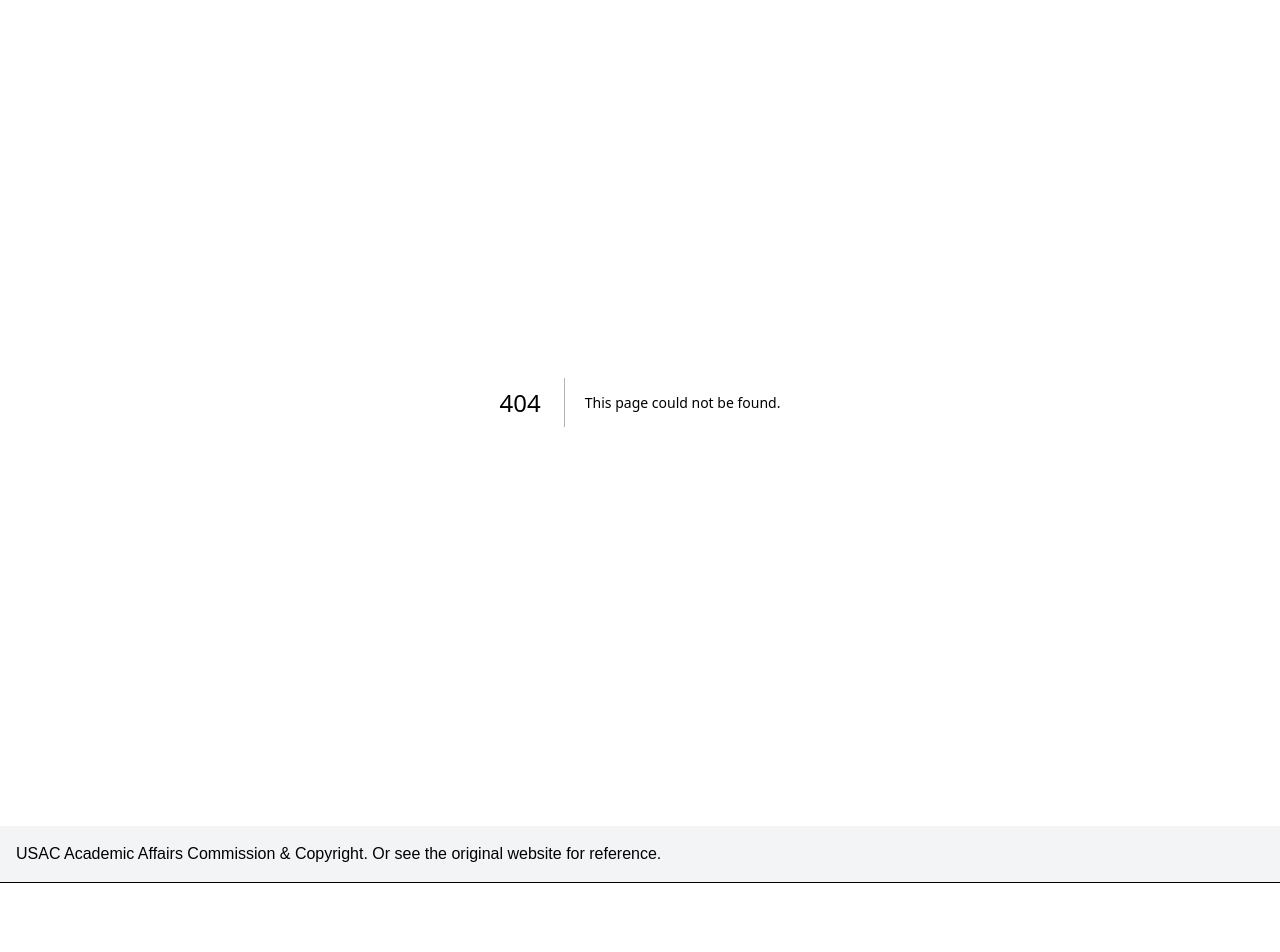
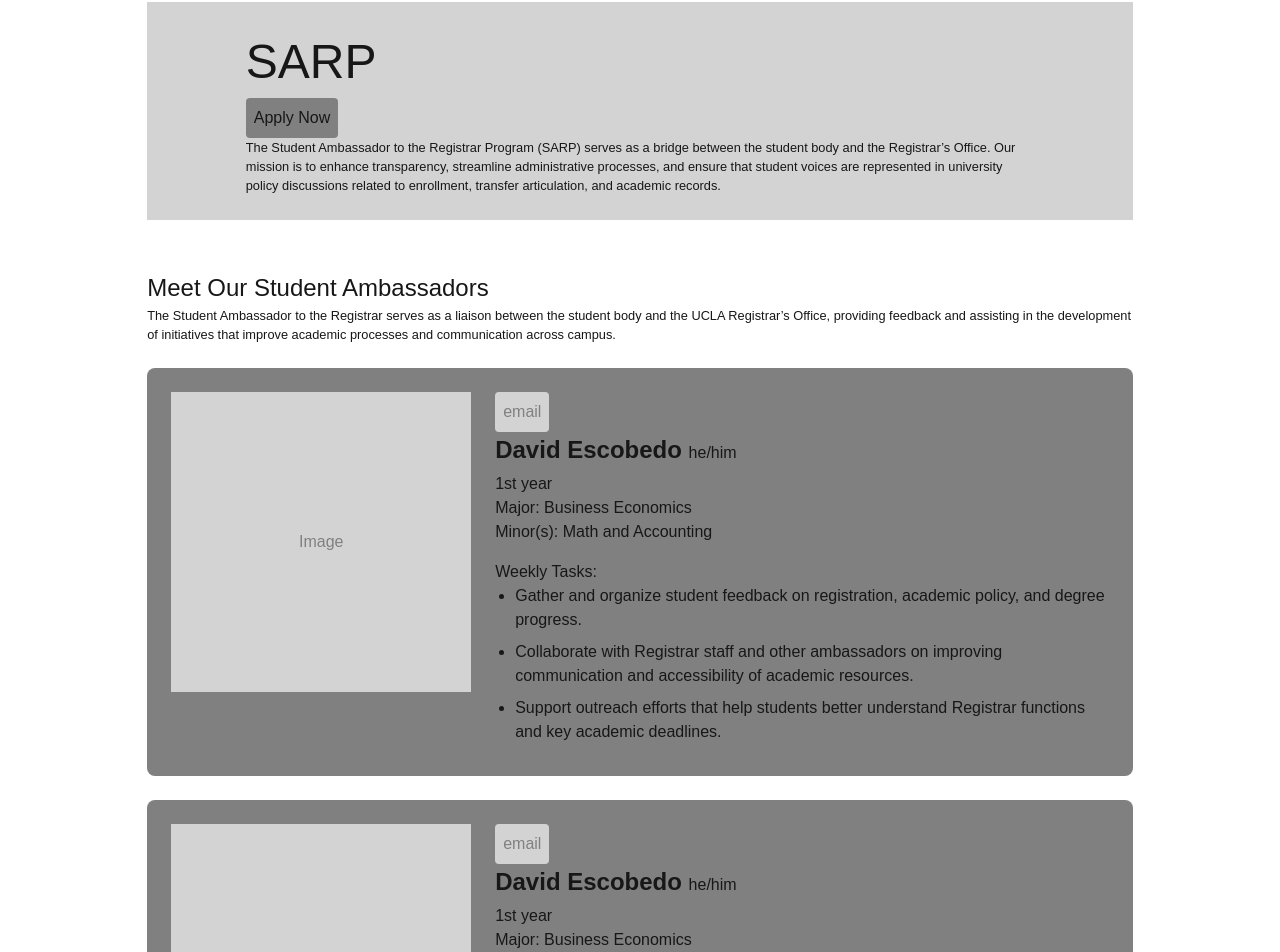
Before and after one commit to hillarynve/usac-aac-website, a Next.js app: page /sarp in a window 1280 px wide. Before the commit this address had no page. Shown: the part 254-1206 px from the top of the page. Before the commit the page ends 1137 px from the top, so only its background shows below. Built offline with nearby package versions, Linux system fonts and the light colour scheme.

Commit message:
updated SARP mid-fi

```diff
--- /dev/null
+++ b/app/sarp/page.tsx
@@ -0,0 +1,111 @@
+import Link from "next/link";
+import "./styles.css";
+
+export default function SARP() {
+  return (
+
+    <section className="web-page">
+      <div className = "header-section">
+        <div className = "heading-padding">
+          {/* title */}
+          <h1 className="page-title">SARP</h1>
+          <button className="apply-button">Apply Now</button>
+
+          {/* mission statement */}
+          <p className="paragraph-text">
+            The Student Ambassador to the Registrar Program (SARP) serves as a bridge between the student body and the Registrar’s Office. Our mission is to enhance transparency, streamline administrative processes, and ensure that student voices are represented in university policy discussions related to enrollment, transfer articulation, and academic records.
+          </p>
+        </div>
+      </div>
+
+      {/* student ambassadors section  */}
+      <div className = "student-ambassadors-section">
+        <h3 className = "heading">Meet Our Student Ambassadors</h3>
+        <p className="paragraph-text">The Student Ambassador to the Registrar serves as a liaison between the student body and the UCLA Registrar’s Office, providing feedback and assisting in the development of initiatives that improve academic processes and communication across campus.</p>
+
+        {/* ambassador card 1 */}
+        <div className="ambassador-card">
+          <div className="ambassador-image">
+            <span>Image</span>
+          </div>
+          <div className="ambassador-info">
+            <button className="email-button">email</button>
+            <div className="ambassador-header">
+              <div>
+                <h4 className="ambassador-name">David Escobedo <span className="pronouns">he/him</span></h4>
+                <p className="ambassador-p">1st year</p>
+                <p className="ambassador-p"> Major: Business Economics</p>
+                <p className="ambassador-p">Minor(s): Math and Accounting</p>
+              </div>
+            </div>
+
+            <div className="ambassador-tasks">
+              <p className = "ambassador-p">Weekly Tasks:</p>
+              <ul>
+                <li>Gather and organize student feedback on registration, academic policy, and degree progress.</li>
+                <li>Collaborate with Registrar staff and other ambassadors on improving communication and accessibility of academic resources.</li>
+                <li>Support outreach efforts that help students better understand Registrar functions and key academic deadlines.</li>
+              </ul>
+            </div>
+          </div>
+        </div>
+        {/* ambassador card 2 */}
+        <div className="ambassador-card">
+          <div className="ambassador-image">
+            <span>Image</span>
+          </div>
+          <div className="ambassador-info">
+            <button className="email-button">email</button>
+            <div className="ambassador-header">
+              <div>
+                <h4 className="ambassador-name">David Escobedo <span className="pronouns">he/him</span></h4>
+                <p className="ambassador-p">1st year</p>
+                <p className="ambassador-p"> Major: Business Economics</p>
+                <p className="ambassador-p">Minor(s): Math and Accounting</p>
+              </div>
+            </div>
+
+            <div className="ambassador-tasks">
+              <p className = "ambassador-p">Weekly Tasks:</p>
+              <ul>
+                <li>Gather and organize student feedback on registration, academic policy, and degree progress.</li>
+                <li>Collaborate with Registrar staff and other ambassadors on improving communication and accessibility of academic resources.</li>
+                <li>Support outreach efforts that help students better understand Registrar functions and key academic deadlines.</li>
+              </ul>
+            </div>
+          </div>
+        </div>
+      </div>
+
+      {/* current projects section  */}
+      <div className = "current-projects-section">
+        <h3 className = "heading">Current Projects</h3>
+
+        <div className="projects-scroll-container">
+          <div className="project-card">
+            <h4 className="project-title">Transferology & Course Substitution Repository:</h4>
+            <p className="project-description">Improving transfer course clarity and petition processing.</p>
+          </div>
+
+          <div className="project-card">
+            <h4 className="project-title">Survey on Registrar-Related Student Experiences:</h4>
+            <p className="project-description">Gathering feedback to enhance Registrar services and communication.</p>
+          </div>
+
+          <div className="project-card">
+            <h4 className="project-title">Website and Outreach Initiative:</h4>
+            <p className="project-description">Increasing student awareness of Registrar resources and policies.</p>
+          </div>
+
+          <div className="project-card">
+            <h4 className="project-title">Support for Unofficial Transcript Markings:</h4>
+            <p className="project-description">Advancing transparency and access at UCLA.</p>
+          </div>
+        </div>
+      </div>
+
+      <Link href="/" className="mt-4 inline-block text-blue-600 hover:underline">
+        Back to Home </Link>
+    </section>
+  );
+}
--- /dev/null
+++ b/app/sarp/styles.css
@@ -0,0 +1,136 @@
+@import "tailwindcss";
+/*overall*/
+.web-page {
+padding-left: 10%;
+padding-right: 10%;
+}
+/* -------------------------------------------------
+Heading
+------------------------------------------------- */
+.header-section {
+padding-top: 24px;
+padding-bottom: 24px;
+background-color: lightgray;
+width: 100%;
+}
+.heading-padding {
+padding-left: 10%;
+padding-right: 10%;
+}
+.page-title {
+text-align: left;
+font-size: 3rem;
+}
+.heading {
+text-align: left;
+font-size: 1.5rem;
+}
+.paragraph-text {
+text-align: left;
+font-size: 0.8rem;
+}
+.apply-button {
+display: flex;
+justify-content: flex-end;
+padding: 8px;
+background-color: grey;
+border-radius: 4px;
+cursor: pointer;
+}
+/* -------------------------------------------------
+Student Ambassadors section
+------------------------------------------------- */
+.student-ambassadors-section {
+padding-top: 50px;
+padding-bottom: 50px;
+}
+.ambassador-card {
+display: flex;
+gap: 24px;
+background-color: grey;
+padding: 24px;
+border-radius: 8px;
+margin-top: 24px;
+}
+.ambassador-image {
+width: 300px;
+height: 300px;
+background-color: lightgrey;
+display: flex;
+align-items: center;
+justify-content: center;
+color: grey;
+}
+.ambassador-info {
+flex: 1;
+}
+.ambassador-header {
+display: flex;
+justify-content: space-between;
+margin-bottom: 16px;
+}
+.ambassador-name {
+font-size: 1.5rem;
+font-weight: bold;
+margin-bottom: 4px;
+}
+.pronouns {
+font-size: 1rem;
+font-weight: normal;
+}
+.email-button {
+display: flex;
+justify-content: flex-end;
+background-color: lightgray;
+padding: 8px;
+border-radius: 4px;
+cursor: pointer;
+color: grey;
+}
+.ambassador-tasks {
+margin-top: 16px;
+}
+.ambassador-tasks ul {
+list-style-type: disc;
+padding-left: 20px;
+}
+.ambassador-tasks li {
+margin-bottom: 8px;
+text-align: left;
+}
+.ambassador-p {
+text-align: left;
+}
+/* -------------------------------------------------
+Current projects
+------------------------------------------------- */
+.current-projects-section {
+padding-top: 50px;
+}
+.projects-scroll-container {
+display: flex;
+gap: 20px;
+overflow-x: auto;
+padding: 20px 0;
+margin-top: 20px;
+}
+.project-card {
+min-width: 300px;
+width: 300px;
+height: 320px;
+background-color: #d3d3d3;
+padding: 24px;
+border-radius: 8px;
+flex-shrink: 0;
+}
+.project-title {
+font-size: 1.2rem;
+font-weight: bold;
+margin-bottom: 12px;
+text-align: left;
+}
+.project-description {
+font-size: 0.9rem;
+color: #333;
+text-align: left;
+}
--- a/components/Nav.tsx
+++ b/components/Nav.tsx
@@ -15,7 +15,7 @@ export default function Nav() {
               </Link>
             </li>
             <li>
-              <Link href="/SARP">
+              <Link href="/sarp">
                 AACP SARP
               </Link>
             </li>
```
